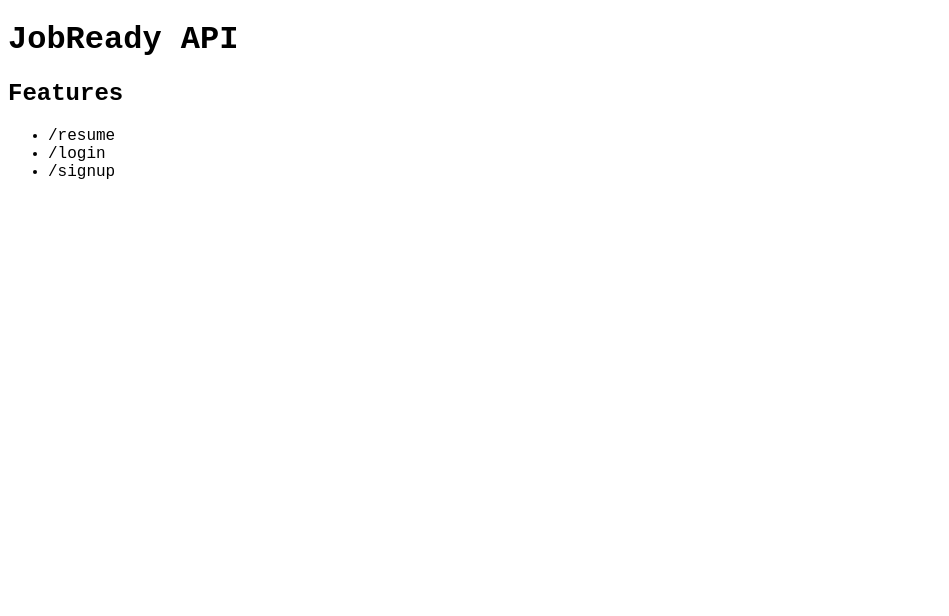
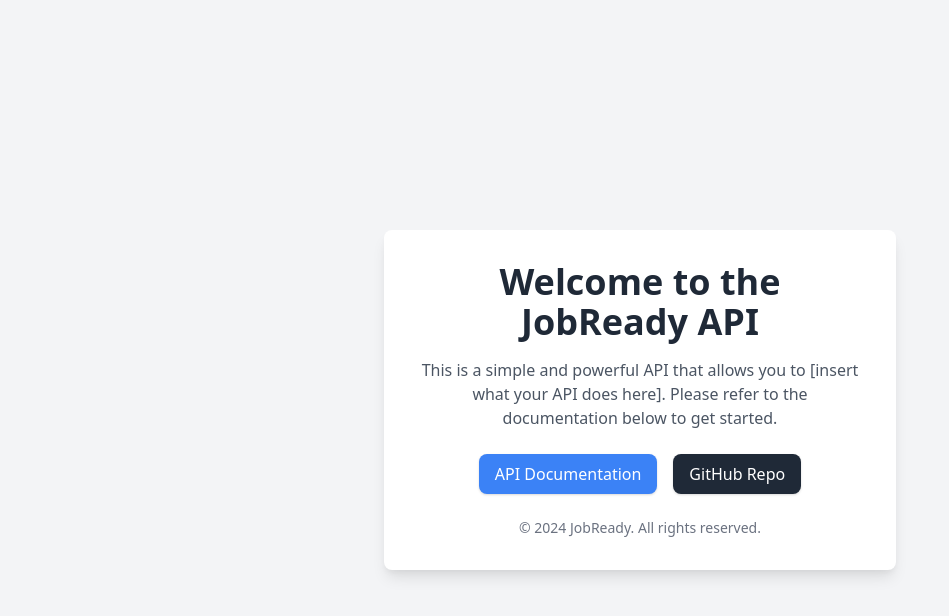
Before and after one commit to Job-Ready/JobReady-Back-End, a website: page public/index.html in a window 1280 px wide. Shown: the whole page, without its empty margins (0-949 px from the left). Drawn offline with nearby package versions, Linux system fonts and the light colour scheme.

Commit message:
added index and docs pages

```diff
--- a/config/db.js
+++ b/config/db.js
@@ -8,7 +8,7 @@ const pool = new Pool({
   connectionString: process.env.DATABASE_URL,
   ssl: isProduction
     ? {
-        rejectUnauthorized: false,
+        rejectUnauthorized: true,
       }
     : false,
 });
--- a/public/index.html
+++ b/public/index.html
@@ -1,25 +1,49 @@
-<!-- index.html -->
 <!DOCTYPE html>
 <html lang="en">
-<head>
-    <meta charset="UTF-8">
-    <meta name="viewport" content="width=device-width, initial-scale=1.0">
-    <title>JobReady API</title>
-    <link rel="stylesheet" href="style.css">
-</head>
-<body>
-    <header>
-        <h1>JobReady API</h1>
-    </header>
+  <head>
+    <meta charset="UTF-8" />
+    <meta name="viewport" content="width=device-width, initial-scale=1.0" />
+    <title>JobReady - API</title>
+    <link
+      href="https://cdn.jsdelivr.net/npm/tailwindcss@2.2.19/dist/tailwind.min.css"
+      rel="stylesheet"
+    />
+  </head>
 
-    <section>
-        <h2>Features</h2>
-        <ul>
-            <li>/resume</li>
-            <li>/login</li>
-            <li>/signup</li>
-        </ul>
-    </section>
+  <body class="bg-gray-100 text-gray-900 font-sans">
+    <div class="min-h-screen flex items-center justify-center">
+      <div
+        class="bg-white p-8 rounded-lg shadow-lg max-w-lg w-full text-center"
+      >
+        <h1 class="text-4xl font-bold text-gray-800 mb-4">
+          Welcome to the JobReady API
+        </h1>
+        <p class="text-gray-600 mb-6">
+          This is a simple and powerful API that allows you to [insert what your
+          API does here]. Please refer to the documentation below to get
+          started.
+        </p>
 
-</body>
+        <div class="flex justify-center space-x-4 mb-6">
+          <a
+            href="/docs"
+            class="px-4 py-2 bg-blue-500 text-white rounded-lg shadow hover:bg-blue-600 transition"
+          >
+            API Documentation
+          </a>
+          <a
+            href="https://github.com/Job-Ready/JobReady-Back-End"
+            target="_blank"
+            class="px-4 py-2 bg-gray-800 text-white rounded-lg shadow hover:bg-gray-900 transition"
+          >
+            GitHub Repo
+          </a>
+        </div>
+
+        <footer class="text-gray-500 text-sm">
+          &copy; 2024 JobReady. All rights reserved.
+        </footer>
+      </div>
+    </div>
+  </body>
 </html>
--- a/routes/resumeRoutes.js
+++ b/routes/resumeRoutes.js
@@ -1,4 +1,3 @@
-// src/routes/resumeRoutes.js
 const express = require("express");
 const router = express.Router();
 const authenticateToken = require("../middleware/auth");
```
Also changed, not shown: public/docs.html (added, +39 -0 lines), routes/index.js (+5 -2 lines).
